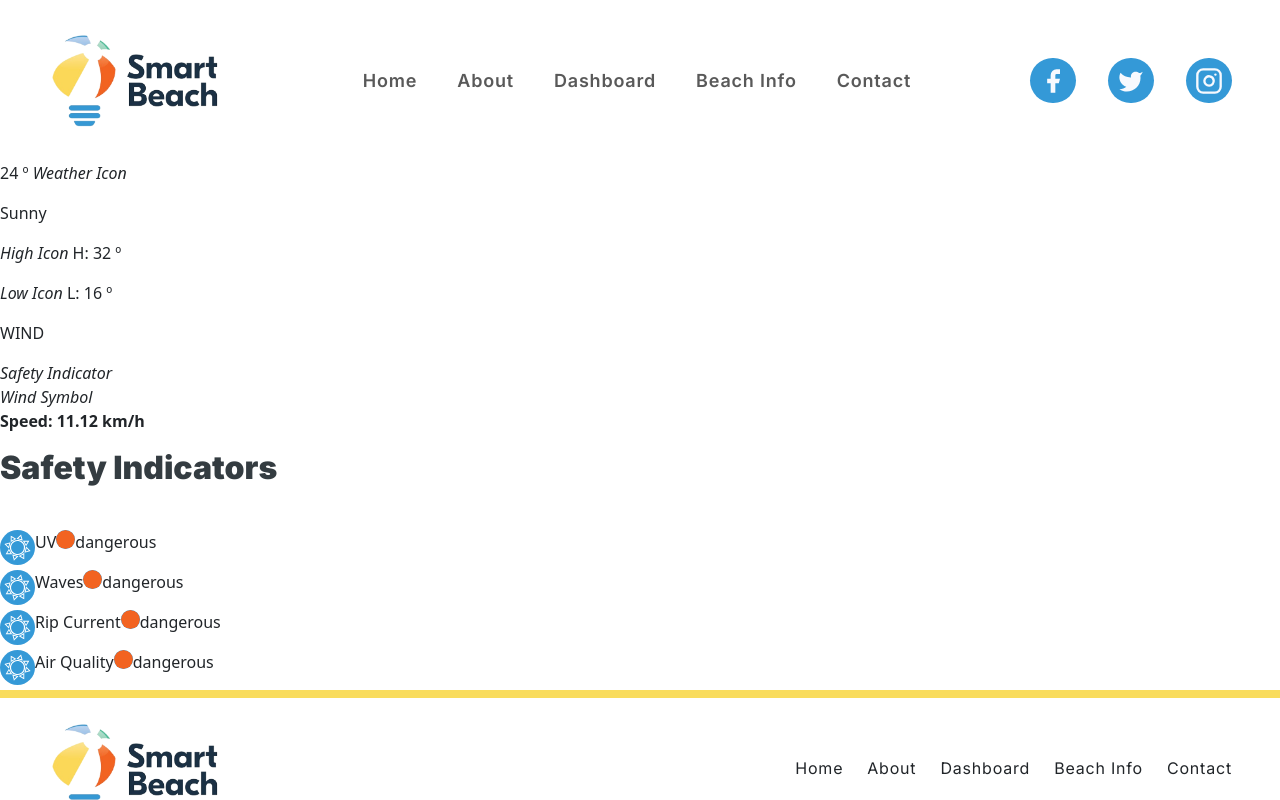
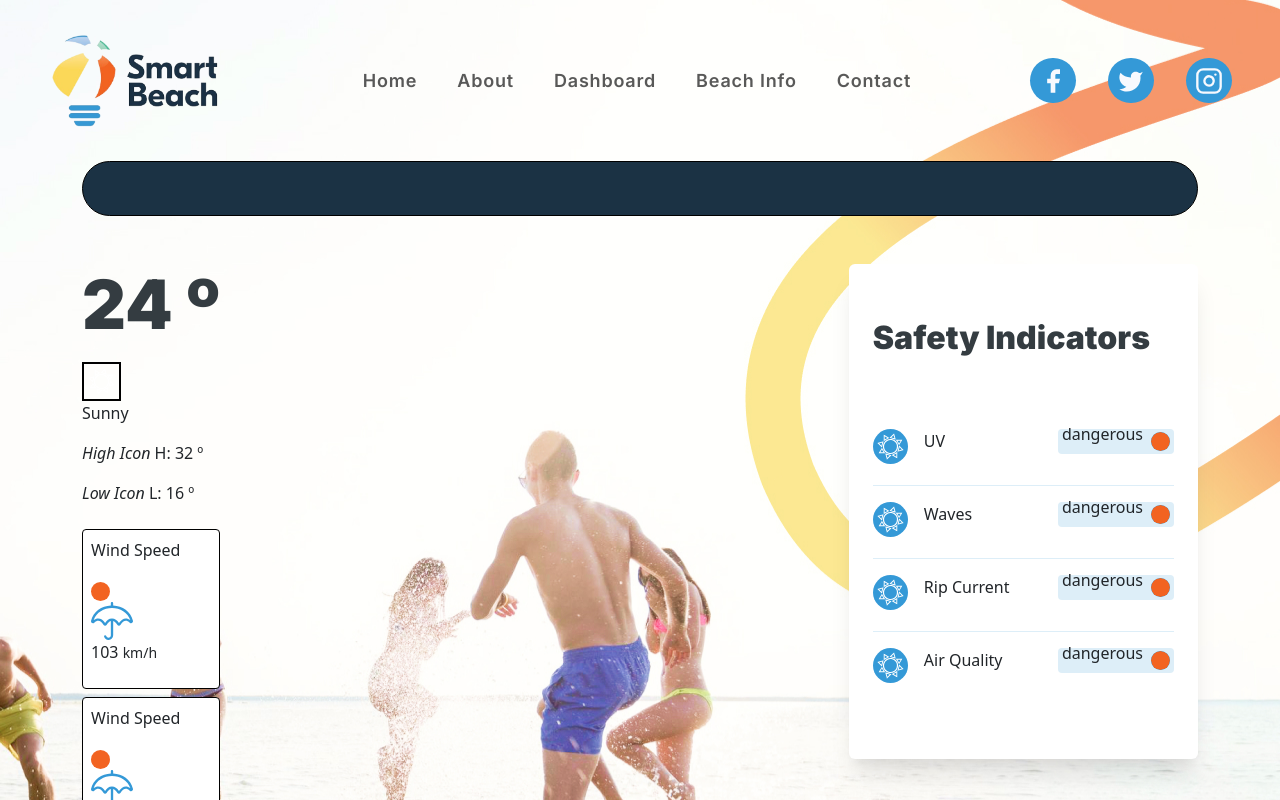
Before and after one commit to C-Blouin/SmartBeach, a React (Vite) app: page /dashboard in a window 1280 px wide. Shown: the top 800 px of the page. Built offline with nearby package versions, Linux system fonts and the light colour scheme.

Commit message:
2 col & safety indicator styles

```diff
--- a/src/css/App.css
+++ b/src/css/App.css
@@ -1755,6 +1755,102 @@ footer>nav {
 /* End of Contact Us Page Styles */
 
 /* dashboard page */
+.dashboard-wrapper {
+  background-image: url(../images/landing/hero/hero-desktop.jpg);
+  background-size: cover;
+  background-position: center;
+  background-repeat: no-repeat;
+  /* Negative margin to bring the background image behind the header. */
+  margin-top: -300px;
+  /* Positioning the content with padding top, beinging it back into the viewport. */
+  padding-top: 300px;
+  padding-bottom: 84px;
+}
+/*Menu placeholder*/
+.dashboard-menu {
+  border: solid black 1px;
+  background-color: #1b3244;
+  height: 55px;
+  margin-bottom: 24px;
+  border-radius: 68px;
+}
+/*2 cols w/ space between*/
+.dashboard-widgets-grid-container{
+  display: flex;
+  justify-content: space-between;
+}
+/* Weather Info*/
+.dashboard-weather-widget-container {
+  margin-top: 24px;
+  display: grid;
+  gap: 8px;
+}
+
+.dashboard-widget-card{
+  background-color: var(--white);
+  padding: 8px;
+  border-radius: 4px;
+  border: 1px solid black;
+}
+
+
+.weather-info>h1 {
+  font-size: var(--desktop-h1);
+}
+
+.weather-info>img {
+  border: 2px black solid;
+}
+.tooltip-toggle{
+  border: 2px solid black;
+}
+.dashboard-safety-indicators-container {
+  background-color: var(--white);
+  box-shadow: var(--extra-large-shadow);
+  display: flex;
+  flex-direction: column;
+  justify-content: center;
+
+  margin-top: 24px;
+  height: 495px;
+  border-radius: 6px;
+  padding: 24px;
+}
+.safety-indicators-top{
+  display: flex;
+  margin-bottom: 40px;
+}
+.safety-indicators li {
+  display: flex;
+  justify-content: space-between;
+  margin-top: 16px;
+}
+.safety-indicators li:not(:last-of-type){
+  border-bottom: 1px solid var(--blue-accent-5);
+}
+.safety-indicators-left-content,safety-indicators-right-content{
+  margin-bottom: 16px;
+}
+/*add space between images & text*/
+.safety-indicators-left-content > p{
+  margin-left: 16px;
+}
+.safety-indicators-right-content > p{
+  margin-right: 4px;
+}
+/*Safety indic box styles*/
+.safety-indicators-right-content{
+  background-color: var(--blue-accent-5);
+  border-radius: 4px;
+  padding: 3px 4px 3px 4px;
+  gap: 4px;
+  display: flex;
+  justify-content: center;
+  align-items: center;
+  text-align: center;
+  height: 25px;
+}
+
 .dashboard-safety-indicators .safety-indicators ul li,
 .dashboard-safety-indicators .safety-indicators ul li div {
   display: flex;
--- a/src/views/Dashboard.jsx
+++ b/src/views/Dashboard.jsx
@@ -1,120 +1,138 @@
 import React, { useEffect } from "react";
-
 import infoVector from "../images/dashboard/info-vector.svg";
 import sunVector from "../images/dashboard/sun.svg";
+import dangerIndicator from "../images/dashboard/danger.svg";
+import  rainChance from "../images/landing/forecast-icons/umbrella.svg";
 
-import dangerIndicator from "../images/dashboard/danger.svg";
 function Dashboard() {
   return (
-    <main>
-      <section>{/*Weather Menu*/}</section>
+    <div className="dashboard-wrapper">
 
-      <section>
-        <article id="weather-widget">
-          <p>
+      <div className="dashboard-body container">
+        <section className="dashboard-menu">{/* Weather Menu */}</section>
+
+        <div className="dashboard-widgets-grid-container">
+
+          <section className="dashboard-weather-widget-container">
+            <article id="weather-widget-wrapper">
+              <div className="weather-info">
+                <h1>
                   <span id="temperature">24 º </span>
-            <i id="weather-icon">Weather Icon</i>
-          </p>
+                </h1>
+                <img src={sunVector} id="weather-icon" alt="sun-icon" />
                 <p>Sunny</p>
-          <div>
+              </div>
               <p>
                 <i>High Icon</i> H: <span id="high-temperature">32 º</span>
               </p>
               <p>
                 <i>Low Icon</i> L: <span id="low-temperature">16 º</span>
               </p>
-          </div>
             </article>
 
-        {/*Sample markup for the data cards */}
-        <article>
-          <div>
-            <p>WIND</p> <i>Safety Indicator</i>
+            {/* Sample markup for the data cards */}
+            <article className="dashboard-widget-card">
+							<div className="dashboard-widget-top">
+								<p>Wind Speed</p>
+								<img src={dangerIndicator}  width="19"
+                      height="19" alt="Danger Indicator" className="safety-indicators" />
 							</div>
-          <i>Wind Symbol</i>
-          <p>
-            <strong>
-              Speed: <span>11.12</span> <span>km/h</span>
-            </strong>
-          </p>
+							<img src={rainChance} alt="Wind Speed Icon" />
+							<p>103 <small>km/h</small></p>
+						</article>
+
+            <article className="dashboard-widget-card">
+							<div className="dashboard-widget-top">
+								<p>Wind Speed</p>
+								<img src={dangerIndicator}  width="19"
+                      height="19" alt="Danger Indicator" className="safety-indicators" />
+							</div>
+							<img src={rainChance} alt="Wind Speed Icon" />
+							<p>103 <small>km/h</small></p>
 						</article>
           </section>
-      <section className="dashboard-safety-indicators">
-        <div>
+
+          <section className="dashboard-safety-indicators dashboard-safety-indicators-container">
+            <div className="safety-indicators-top">
               <h2>Safety Indicators</h2>
               <span className="tooltip">
                 <button className="tooltip-toggle" type="button">
-              <img src={infoVector} width="20" height="20" alt="info-icon" />
+                  <img src={infoVector} width="20" height="20" alt="info-icon"/>
                 </button>
-            <span className="tooltip-text">Information here</span>
+                {/* <span className="tooltip-text">Information here</span> */}
               </span>
             </div>
             <section className="safety-indicators">
               <ul>
                 <li>
-              <div>
+                  <div className="safety-indicators-left-content">
                     <img src={sunVector} width="35" height="35" alt="sun-icon" />
                     <p>UV</p>
                   </div>
-              <div>
+                  <div className="safety-indicators-right-content">
+                    <p>dangerous</p>
                     <img
                       src={dangerIndicator}
                       width="19"
                       height="19"
                       alt="danger-indicator"
                     />
-                <p>dangerous</p>
                   </div>
                 </li>
                 <li>
-              <div>
+                  <div className="safety-indicators-left-content">
                     <img src={sunVector} width="35" height="35" alt="sun-icon" />
                     <p>Waves</p>
                   </div>
-              <div>
+                  <div className="safety-indicators-right-content">
+                    <p>dangerous</p>
                     <img
                       src={dangerIndicator}
                       width="19"
                       height="19"
                       alt="danger-indicator"
                     />
-                <p>dangerous</p>
                   </div>
                 </li>
+
                 <li>
-              <div>
+                  <div className="safety-indicators-left-content">
                     <img src={sunVector} width="35" height="35" alt="sun-icon" />
                     <p>Rip Current</p>
                   </div>
-              <div>
+                  <div className="safety-indicators-right-content">
+                    <p>dangerous</p>
                     <img
                       src={dangerIndicator}
                       width="19"
                       height="19"
                       alt="danger-indicator"
                     />
-                <p>dangerous</p>
                   </div>
                 </li>
                 <li>
-              <div>
+                  <div className="safety-indicators-left-content">
                     <img src={sunVector} width="35" height="35" alt="sun-icon" />
                     <p>Air Quality</p>
                   </div>
-              <div>
+                  <div className="safety-indicators-right-content">
+                    <p>dangerous</p>
                     <img
                       src={dangerIndicator}
                       width="19"
                       height="19"
                       alt="danger-indicator"
                     />
-                <p>dangerous</p>
                   </div>
                 </li>
               </ul>
             </section>
           </section>
-    </main>
+        </div>
+      </div>
+
+    </div>
+
   );
 }
 
```
Lines whose indentation alone changed are shown as unchanged.
